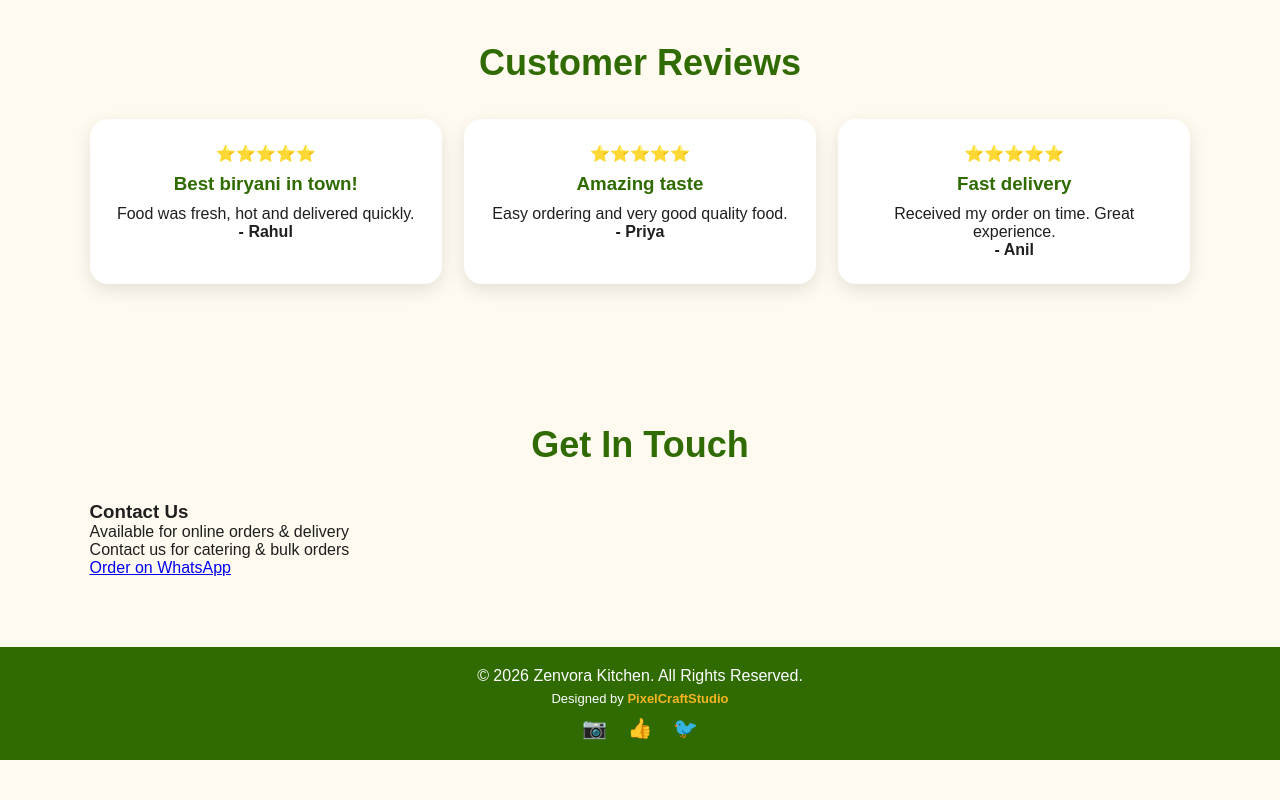
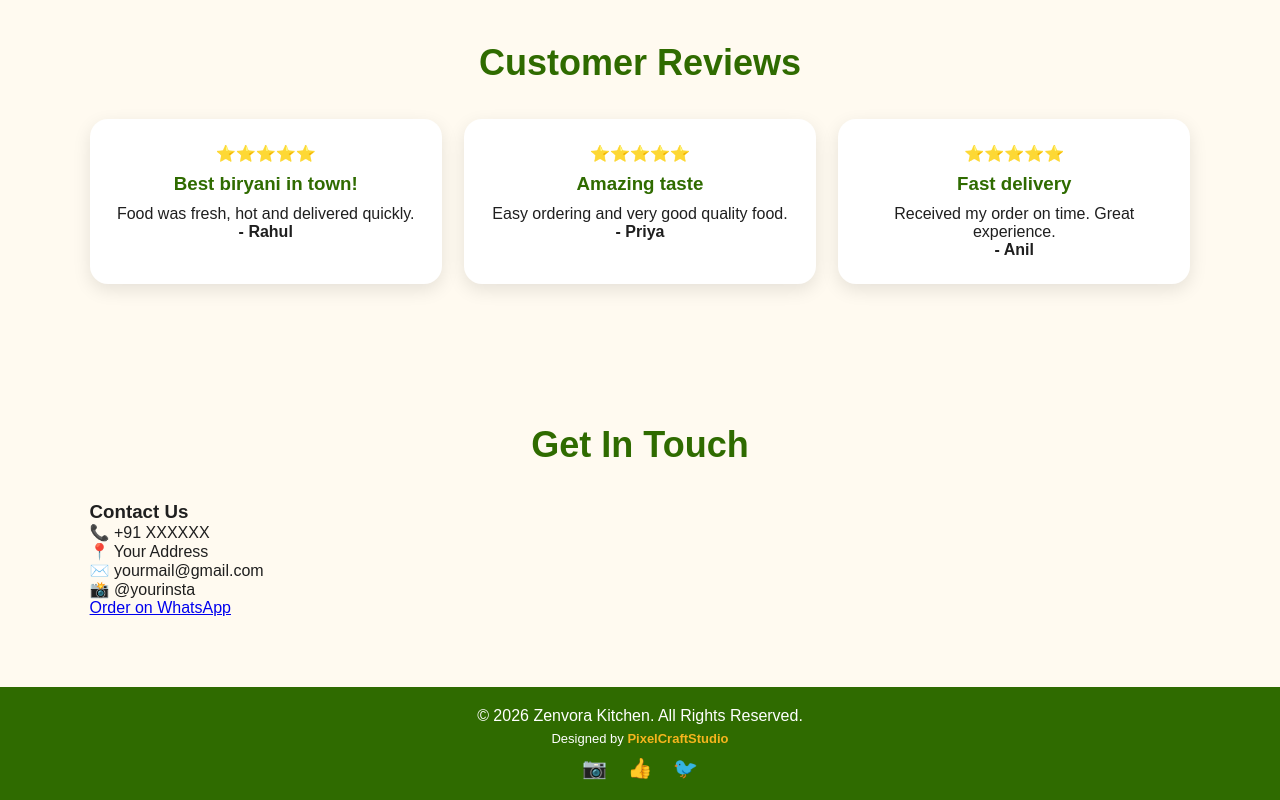
Before and after one commit to GATTUDEEPTHI2/zenvora-kitchen, a website: page public/index.html in a window 1280 px wide. Shown: the part 6398-7198 px from the top of the page. Before the commit the page ends 7158 px from the top, so only its background shows below. Drawn offline with Linux system fonts and the light colour scheme.

Commit message:
Update demo contact section

```diff
--- a/public/index.html
+++ b/public/index.html
@@ -196,13 +196,16 @@
   <section id="contact">
     <h2 class="section-title">Get In Touch</h2>
 
-
     <div class="contact-info">
       <h3>Contact Us</h3>
 
-      <p>Available for online orders & delivery</p>
+      <p>📞 +91 XXXXXX</p>
 
-      <p>Contact us for catering & bulk orders</p>
+      <p>📍 Your Address</p>
+
+      <p>✉️ yourmail@gmail.com</p>
+
+      <p>📸 @yourinsta</p>
 
       <a href="https://wa.me/919347479356" target="_blank" class="contact-btn">
         Order on WhatsApp
```
